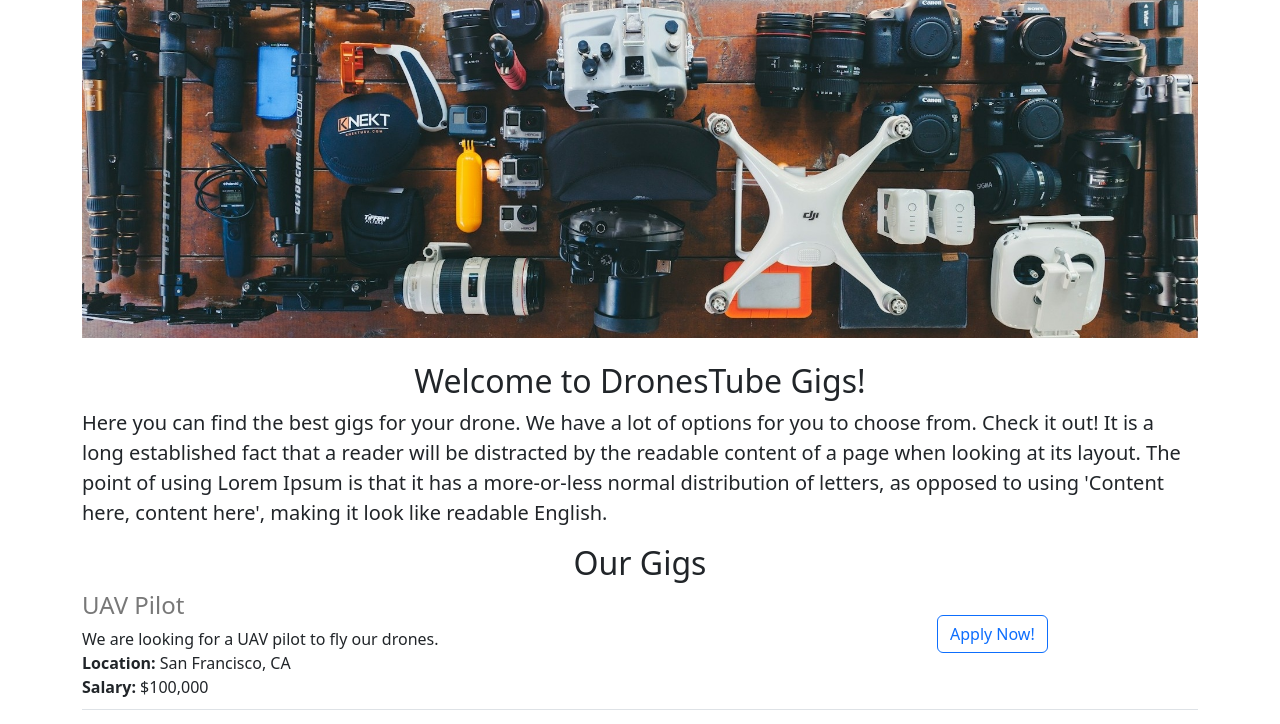
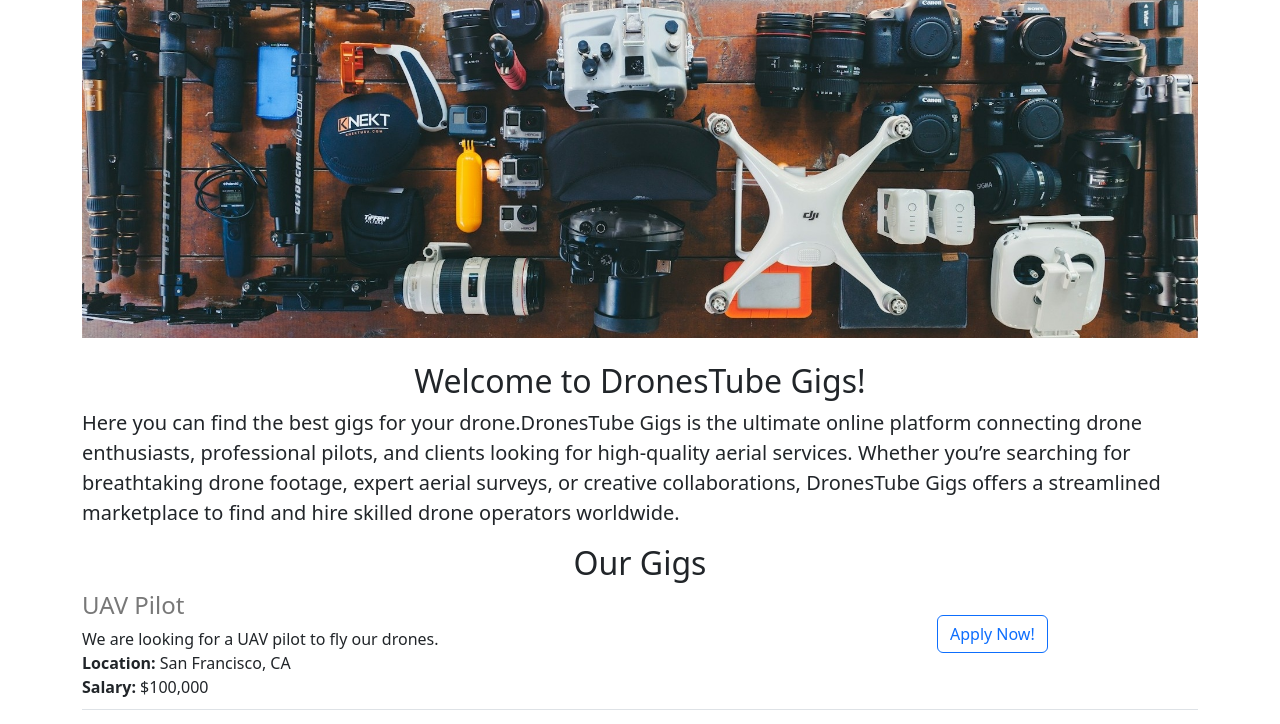
Before and after one commit to RaphRivers/dronestube_gigs, a Flask app: page / in a window 1280 px wide. Shown: the part 97-821 px from the top of the page. Run offline with Flask 3, Linux system fonts and the light colour scheme.

Commit message:
update index.html

```diff
--- a/templates/index.html
+++ b/templates/index.html
@@ -14,9 +14,7 @@
         <div>
             <div>
                 <h2 class="text-center mt-4"> Welcome to {{company_name}} Gigs!</h2>
-                <p class="lead">Here you can find the best gigs for your drone. We have a lot of options for you to choose from. Check it out! It is a long established fact that a reader will be distracted by the readable content of a page when looking at its layout.
-                The point of using Lorem Ipsum is that it has a more-or-less normal distribution of letters, as opposed to using 'Content here,
-                content here', making it look like readable English.</p>
+                <p class="lead">Here you can find the best gigs for your drone.DronesTube Gigs is the ultimate online platform connecting drone enthusiasts, professional pilots, and clients looking for high-quality aerial services. Whether you’re searching for breathtaking drone footage, expert aerial surveys, or creative collaborations, DronesTube Gigs offers a streamlined marketplace to find and hire skilled drone operators worldwide.</p>
             </div>
             <div>
                 <h2 class="text-center"> Our Gigs </h2>
```
